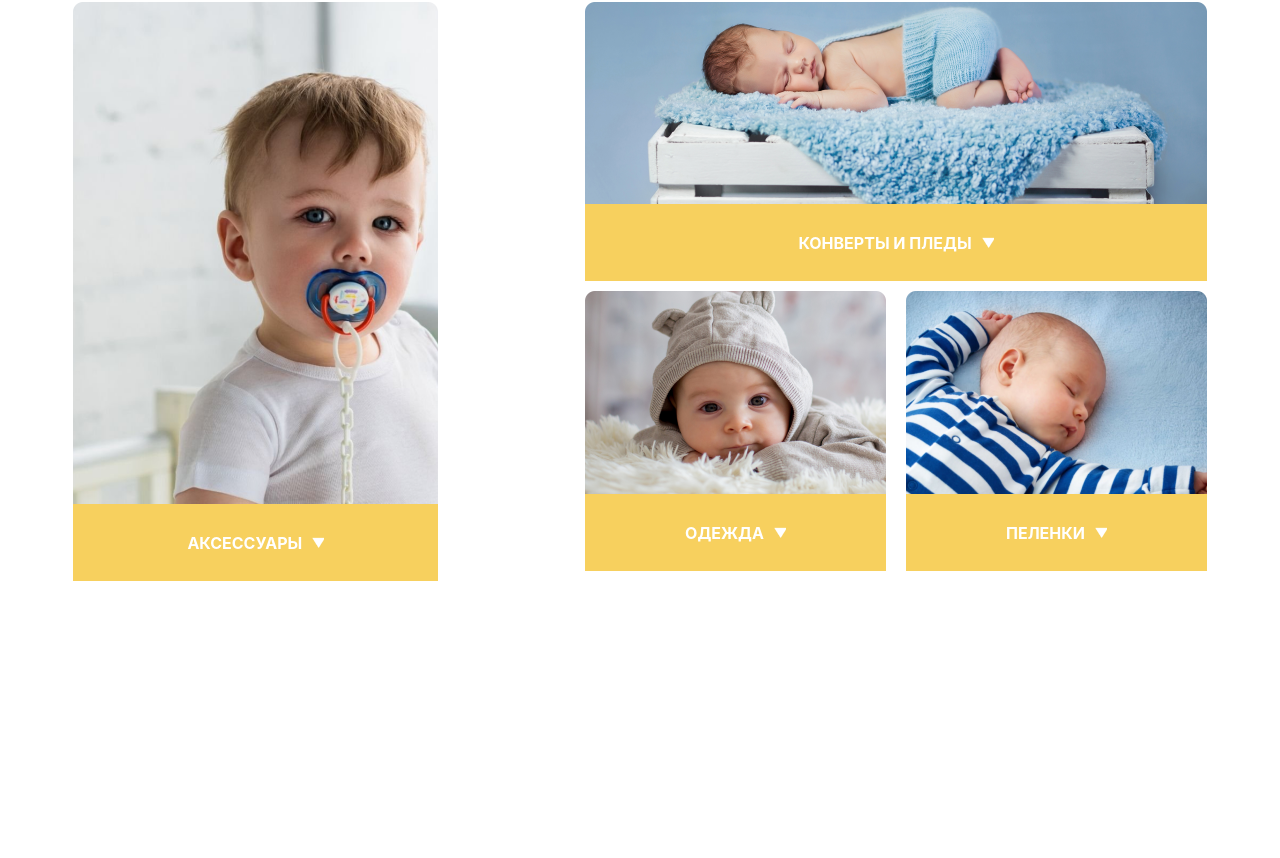
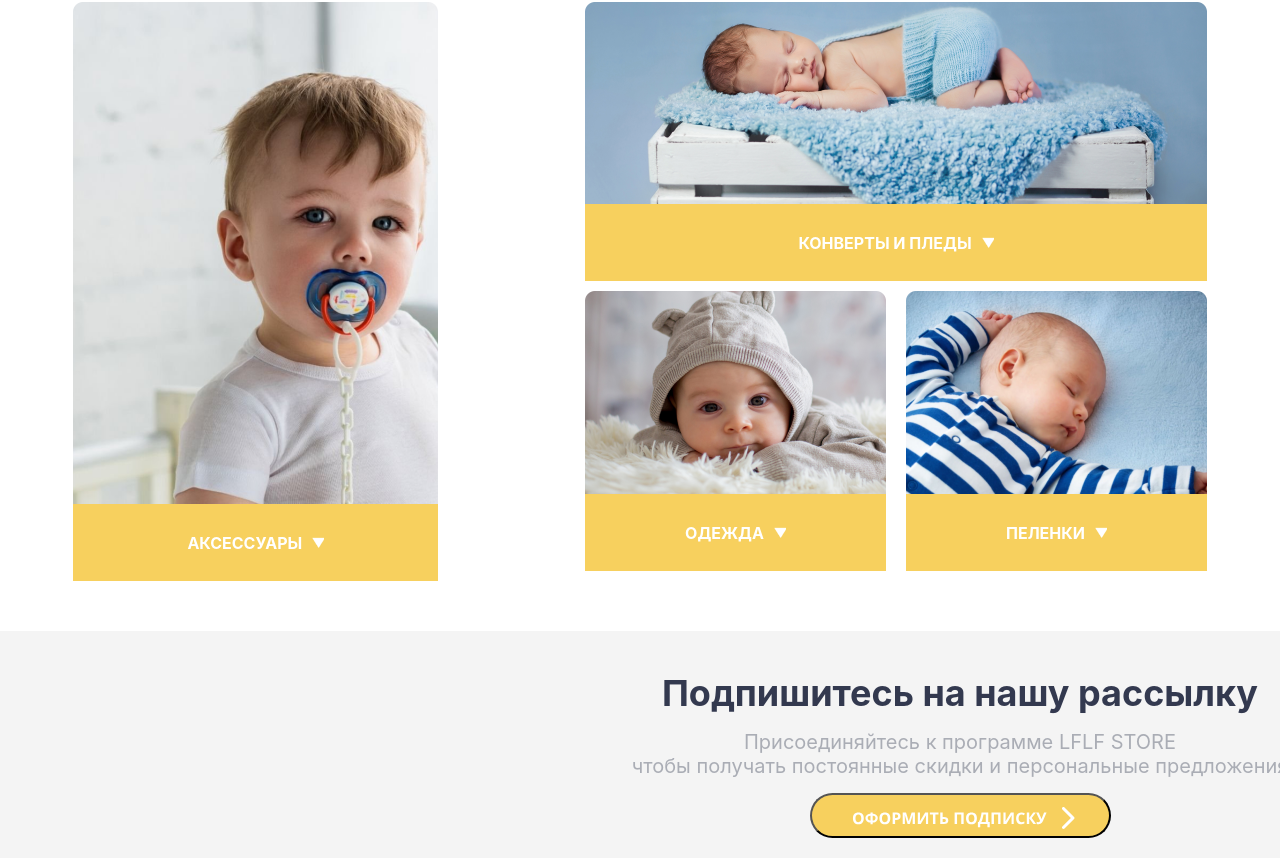
Before and after one commit to KopanevIlya/new4344, a React (Create React App) app in the folder client/: page / in a window 1280 px wide. Shown: the part 695-1553 px from the top of the page. Before the commit the page ends 1276 px from the top, so only its background shows below. Built offline with nearby package versions, Linux system fonts and the light colour scheme.

Commit message:
subscribe

```diff
--- a/client/src/App.js
+++ b/client/src/App.js
@@ -3,6 +3,7 @@ import './App.css';
 import Header from './components/Header';
 import Poster from './components/Poster';
 import Catalog from './components/Catalog';
+import Subscribe from './components/Subscribe';
 
 
 function App() {
@@ -12,6 +13,7 @@ function App() {
       <Header />
       <Poster />
       <Catalog/>
+      <Subscribe/>
 
     </div>
   );
--- /dev/null
+++ b/client/src/components/Subscribe.css
@@ -0,0 +1,33 @@
+.subscribe{
+    display: block;
+    margin-top: 50px;
+    background-color: #F4F4F4;
+    padding: 20px;
+    text-align: center;
+}
+
+.subscribe-h1{
+    text-align: center;
+    font-size: 36px;
+    color: #33394F;
+    margin-top: 20px;
+}
+
+.subscribe-p{
+    margin-top: 15px;
+    text-align: center;
+    font-size: 20px;
+    color: rgba(51, 57, 79, 0.38);
+}
+
+.btn-subscribe{
+    display: block;
+    align-items: center;
+    width: 301px;
+    height: 45px;
+    background-color: #F7D05E;
+    border-radius: 22.5px;
+    background-image: url('./img/subscribe.svg');
+    margin-top: 15px;
+    margin: 15px auto 0;
+}
--- /dev/null
+++ b/client/src/components/Subscribe.js
@@ -0,0 +1,16 @@
+import React from 'react'
+import './Subscribe.css'
+
+function Subscribe() {
+  return (
+    <div className='subscribe'>
+
+      <h1 className='subscribe-h1'>Подпишитесь на нашу рассылку</h1>
+      <p className='subscribe-p'>Присоединяйтесь к программе LFLF STORE <br/> чтобы получать постоянные скидки и персональные предложения</p>
+      <button className='btn-subscribe'></button>
+
+    </div>
+  )
+}
+
+export default Subscribe
```
Also changed, not shown: client/src/components/img/subscribe.svg (added).
